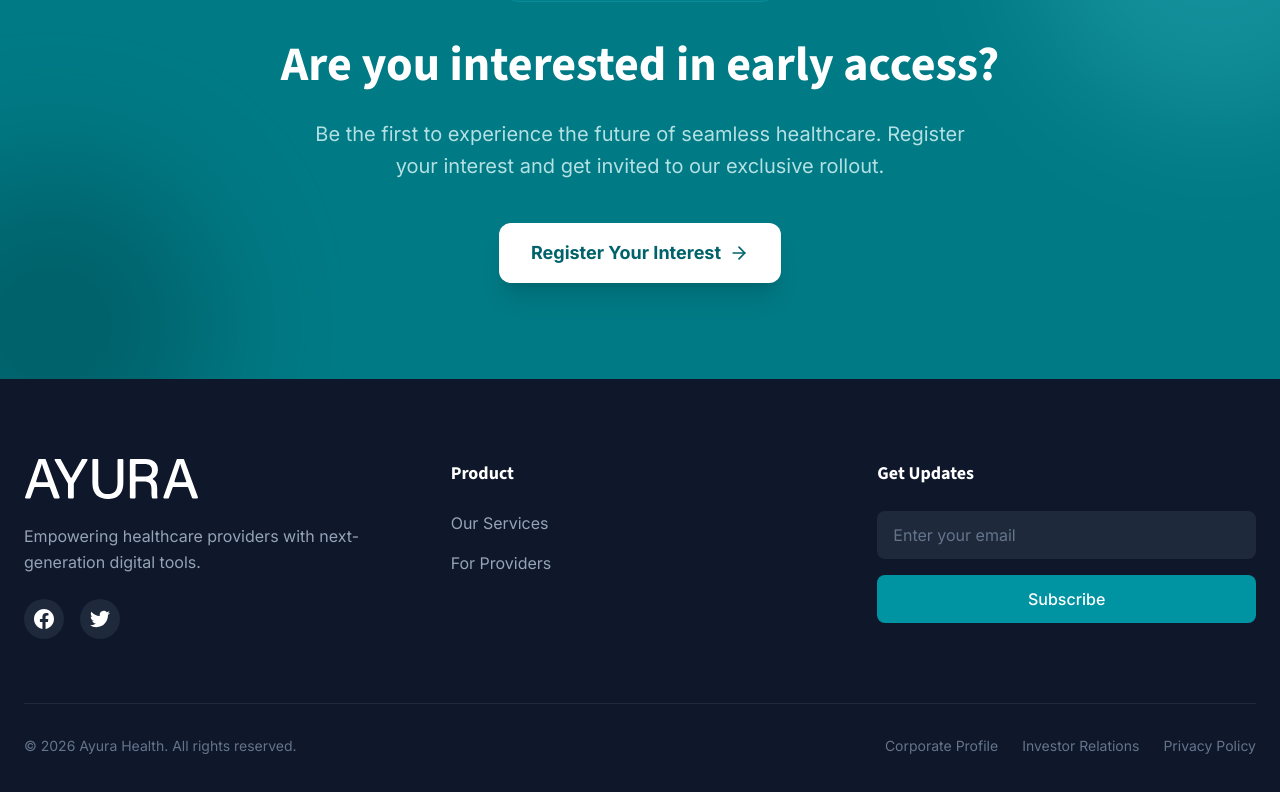
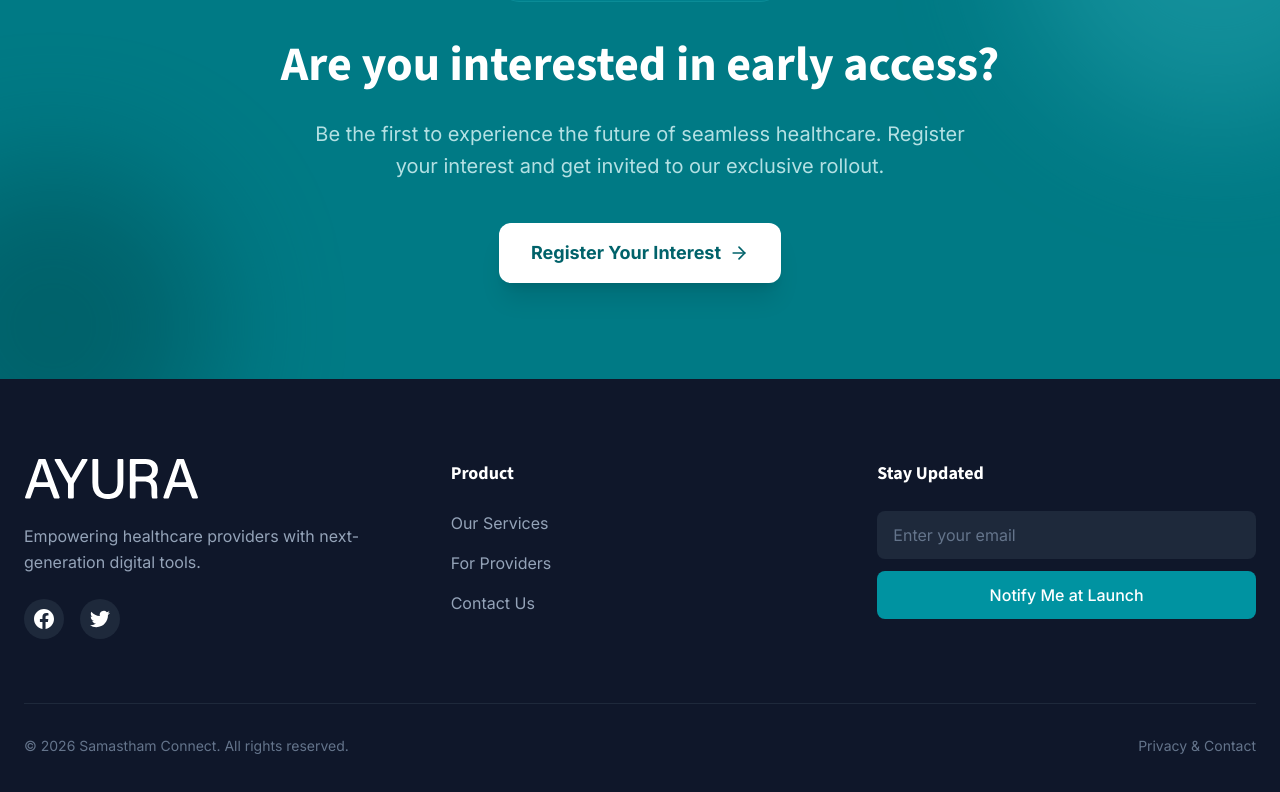
Before and after one commit to Samastham/Samastham-Website, a React (Vite) app: page / in a window 1280 px wide. Shown: the part 4636-5428 px from the top of the page. Built offline with nearby package versions, Linux system fonts and the light colour scheme.

Commit message:
chore: deploy readiness - fix workflow, base path, SPA routing, OG tags, footer, gitignore

```diff
--- a/index.html
+++ b/index.html
@@ -8,7 +8,31 @@
       content="Samastham Connect builds health care AI agents and applications for doctors and patients."
     />
     <title>Samastham Connect | Health Care Agents</title>
-    <link rel="icon" type="image/svg+xml" href="/favicon.svg" />
+    <link rel="icon" type="image/svg+xml" href="/Samastham-Website/favicon.svg" />
+
+    <!-- Open Graph / Social Share -->
+    <meta property="og:type" content="website" />
+    <meta property="og:url" content="https://samastham.github.io/Samastham-Website/" />
+    <meta property="og:title" content="Samastham Connect | Health Care Agents" />
+    <meta property="og:description" content="Samastham Connect builds health care AI agents and applications for doctors and patients." />
+    <meta property="og:image" content="https://samastham.github.io/Samastham-Website/og-image.png" />
+    <meta name="twitter:card" content="summary_large_image" />
+    <meta name="twitter:title" content="Samastham Connect | Health Care Agents" />
+    <meta name="twitter:description" content="Samastham Connect builds health care AI agents and applications for doctors and patients." />
+
+    <!-- SPA routing restore for GitHub Pages -->
+    <script type="text/javascript">
+      (function(l) {
+        if (l.search[1] === '/') {
+          var decoded = l.search.slice(1).split('&').map(function(s) {
+            return s.replace(/~and~/g, '&');
+          }).join('?');
+          window.history.replaceState(null, null,
+            l.pathname.slice(0, -1) + decoded + l.hash
+          );
+        }
+      }(window.location));
+    </script>
   </head>
   <body>
     <div id="root"></div>
--- /dev/null
+++ b/public/404.html
@@ -0,0 +1,22 @@
+<!DOCTYPE html>
+<html lang="en">
+  <head>
+    <meta charset="utf-8" />
+    <title>Samastham Connect | Health Care Agents</title>
+    <script>
+      // Single Page App redirect trick for GitHub Pages
+      // Preserves the URL path and passes it back to index.html via query string
+      var pathSegmentsToKeep = 1;
+      var l = window.location;
+      l.replace(
+        l.protocol + '//' + l.hostname + (l.port ? ':' + l.port : '') +
+        l.pathname.split('/').slice(0, 1 + pathSegmentsToKeep).join('/') + '/?/' +
+        l.pathname.slice(1).split('/').slice(pathSegmentsToKeep).join('/').replace(/&/g, '~and~') +
+        (l.search ? '&' + l.search.slice(1).replace(/&/g, '~and~') : '') +
+        l.hash
+      );
+    </script>
+  </head>
+  <body>
+  </body>
+</html>
--- a/src/components/Footer.tsx
+++ b/src/components/Footer.tsx
@@ -1,63 +1,98 @@
-import React from 'react';
+import React, { useState } from 'react';
 import { Link } from 'react-router-dom';
 import logo from '../assets/white wordmark svg.svg';
 
 const Footer = () => {
+    const [email, setEmail] = useState('');
+    const [subscribed, setSubscribed] = useState(false);
+    const [error, setError] = useState('');
+
+    const handleSubscribe = (e: React.FormEvent) => {
+        e.preventDefault();
+        if (!email || !email.includes('@') || !email.includes('.')) {
+            setError('Please enter a valid email address.');
+            return;
+        }
+        setError('');
+        setSubscribed(true);
+        setEmail('');
+    };
+
     return (
         <footer className="bg-secondary-900 text-white pt-20 pb-10">
             <div className="container mx-auto px-6">
                 <div className="grid md:grid-cols-3 gap-12 mb-16">
                     <div className="col-span-1 md:col-span-1">
                         <Link to="/" className="flex items-center gap-2 font-bold text-2xl text-white mb-6">
-                            <img src={logo} alt="Ayura" className="h-10 w-auto object-contain" />
+                            <img src={logo} alt="Samastham Connect" className="h-10 w-auto object-contain" />
                         </Link>
                         <p className="text-secondary-400 leading-relaxed mb-6 font-sans">
                             Empowering healthcare providers with next-generation digital tools.
                         </p>
                         <div className="flex gap-4">
-                            {/* Social placeholders */}
-                            <div className="w-10 h-10 rounded-full bg-secondary-800 flex items-center justify-center hover:bg-primary-500 transition-colors cursor-pointer">
-                                <span className="sr-only">Facebook</span>
+                            <a
+                                href="https://facebook.com"
+                                target="_blank"
+                                rel="noopener noreferrer"
+                                aria-label="Facebook"
+                                className="w-10 h-10 rounded-full bg-secondary-800 flex items-center justify-center hover:bg-primary-500 transition-colors"
+                            >
                                 <svg className="w-5 h-5" fill="currentColor" viewBox="0 0 24 24"><path d="M24 12.073c0-6.627-5.373-12-12-12s-12 5.373-12 12c0 5.99 4.388 10.954 10.125 11.854v-8.385H7.078v-3.47h3.047V9.43c0-3.007 1.792-4.669 4.533-4.669 1.312 0 2.686.235 2.686.235v2.953H15.83c-1.491 0-1.956.925-1.956 1.874v2.25h3.328l-.532 3.47h-2.796v8.385C19.612 23.027 24 18.062 24 12.073z" /></svg>
-                            </div>
-                            <div className="w-10 h-10 rounded-full bg-secondary-800 flex items-center justify-center hover:bg-primary-500 transition-colors cursor-pointer">
-                                <span className="sr-only">Twitter</span>
+                            </a>
+                            <a
+                                href="https://twitter.com"
+                                target="_blank"
+                                rel="noopener noreferrer"
+                                aria-label="Twitter / X"
+                                className="w-10 h-10 rounded-full bg-secondary-800 flex items-center justify-center hover:bg-primary-500 transition-colors"
+                            >
                                 <svg className="w-5 h-5" fill="currentColor" viewBox="0 0 24 24"><path d="M23.953 4.57a10 10 0 01-2.825.775 4.958 4.958 0 002.163-2.723c-.951.555-2.005.959-3.127 1.184a4.92 4.92 0 00-8.384 4.482C7.69 8.095 4.067 6.13 1.64 3.162a4.822 4.822 0 00-.666 2.475c0 1.71.87 3.213 2.188 4.096a4.904 4.904 0 01-2.228-.616v.06a4.923 4.923 0 003.946 4.827 4.996 4.996 0 01-2.212.085 4.936 4.936 0 004.604 3.417 9.867 9.867 0 01-6.102 2.105c-.39 0-.779-.023-1.17-.067a13.995 13.995 0 007.557 2.209c9.053 0 13.998-7.496 13.998-13.985 0-.21 0-.42-.015-.63A9.935 9.935 0 0024 4.59z" /></svg>
-                            </div>
+                            </a>
                         </div>
                     </div>
-
-
 
                     <div>
                         <h4 className="text-lg font-bold mb-6 font-heading">Product</h4>
                         <ul className="space-y-4 text-secondary-400 font-sans">
                             <li><Link to="/services" className="hover:text-primary-400 transition-colors">Our Services</Link></li>
                             <li><Link to="/providers" className="hover:text-primary-400 transition-colors">For Providers</Link></li>
+                            <li><Link to="/contact" className="hover:text-primary-400 transition-colors">Contact Us</Link></li>
                         </ul>
                     </div>
 
                     <div>
-                        <h4 className="text-lg font-bold mb-6 font-heading">Get Updates</h4>
-                        <div className="flex flex-col gap-4">
-                            <input
-                                type="email"
-                                placeholder="Enter your email"
-                                className="bg-secondary-800 border-none rounded-lg px-4 py-3 text-white placeholder:text-secondary-500 focus:ring-2 focus:ring-primary-500 outline-none"
-                            />
-                            <button className="bg-primary-500 text-white font-medium py-3 rounded-lg hover:bg-primary-600 transition-colors">
-                                Subscribe
-                            </button>
-                        </div>
+                        <h4 className="text-lg font-bold mb-6 font-heading">Stay Updated</h4>
+                        {subscribed ? (
+                            <div className="bg-primary-500/20 border border-primary-500/40 rounded-lg px-4 py-4 text-primary-300 font-sans text-sm">
+                                ✅ You&apos;re on the list! We&apos;ll notify you when we launch.
+                            </div>
+                        ) : (
+                            <form onSubmit={handleSubscribe} className="flex flex-col gap-3" noValidate>
+                                <input
+                                    id="footer-email-input"
+                                    type="email"
+                                    value={email}
+                                    onChange={(e) => { setEmail(e.target.value); setError(''); }}
+                                    placeholder="Enter your email"
+                                    className="bg-secondary-800 border-none rounded-lg px-4 py-3 text-white placeholder:text-secondary-500 focus:ring-2 focus:ring-primary-500 outline-none font-sans"
+                                />
+                                {error && <p className="text-red-400 text-xs font-sans">{error}</p>}
+                                <button
+                                    id="footer-subscribe-btn"
+                                    type="submit"
+                                    className="bg-primary-500 text-white font-medium py-3 rounded-lg hover:bg-primary-600 transition-colors font-sans"
+                                >
+                                    Notify Me at Launch
+                                </button>
+                            </form>
+                        )}
                     </div>
                 </div>
 
                 <div className="border-t border-secondary-800 pt-8 flex flex-col md:flex-row justify-between items-center gap-4 text-secondary-500 text-sm font-sans">
-                    <p>© 2026 Ayura Health. All rights reserved.</p>
+                    <p>© 2026 Samastham Connect. All rights reserved.</p>
                     <div className="flex gap-6">
-                        <a href="#" className="hover:text-white transition-colors">Corporate Profile</a>
-                        <a href="#" className="hover:text-white transition-colors">Investor Relations</a>
-                        <a href="#" className="hover:text-white transition-colors">Privacy Policy</a>
+                        <Link to="/contact" className="hover:text-white transition-colors">Privacy &amp; Contact</Link>
                     </div>
                 </div>
             </div>
--- a/vite.config.ts
+++ b/vite.config.ts
@@ -3,6 +3,7 @@ import react from '@vitejs/plugin-react';
 import tailwindcss from '@tailwindcss/vite';
 
 export default defineConfig({
+  base: '/Samastham-Website/',
   plugins: [
     react(),
     tailwindcss(),
```
Also changed, not shown: public/robots.txt (added), 14 other files (tests, documents, lock files or other folders).
